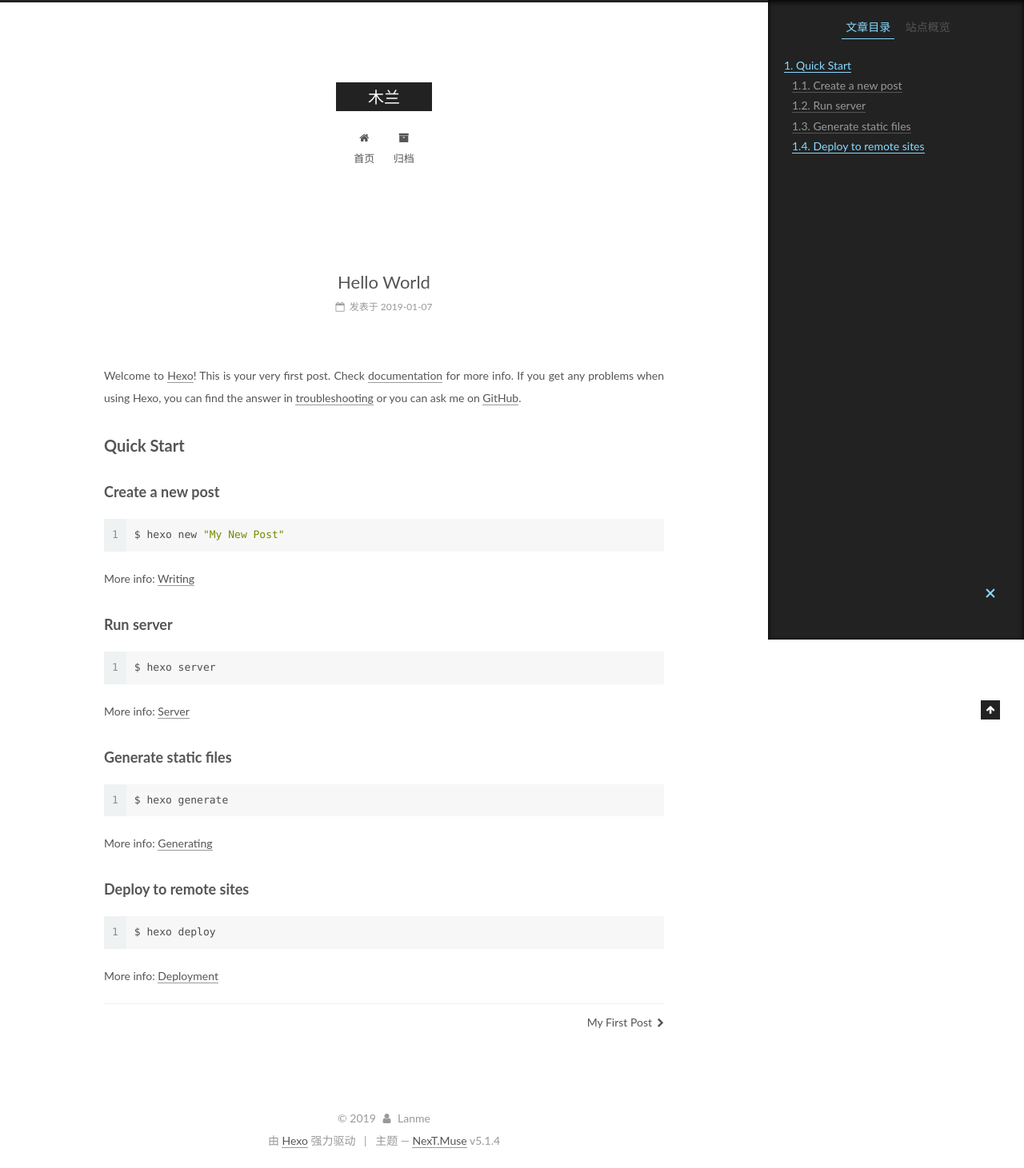
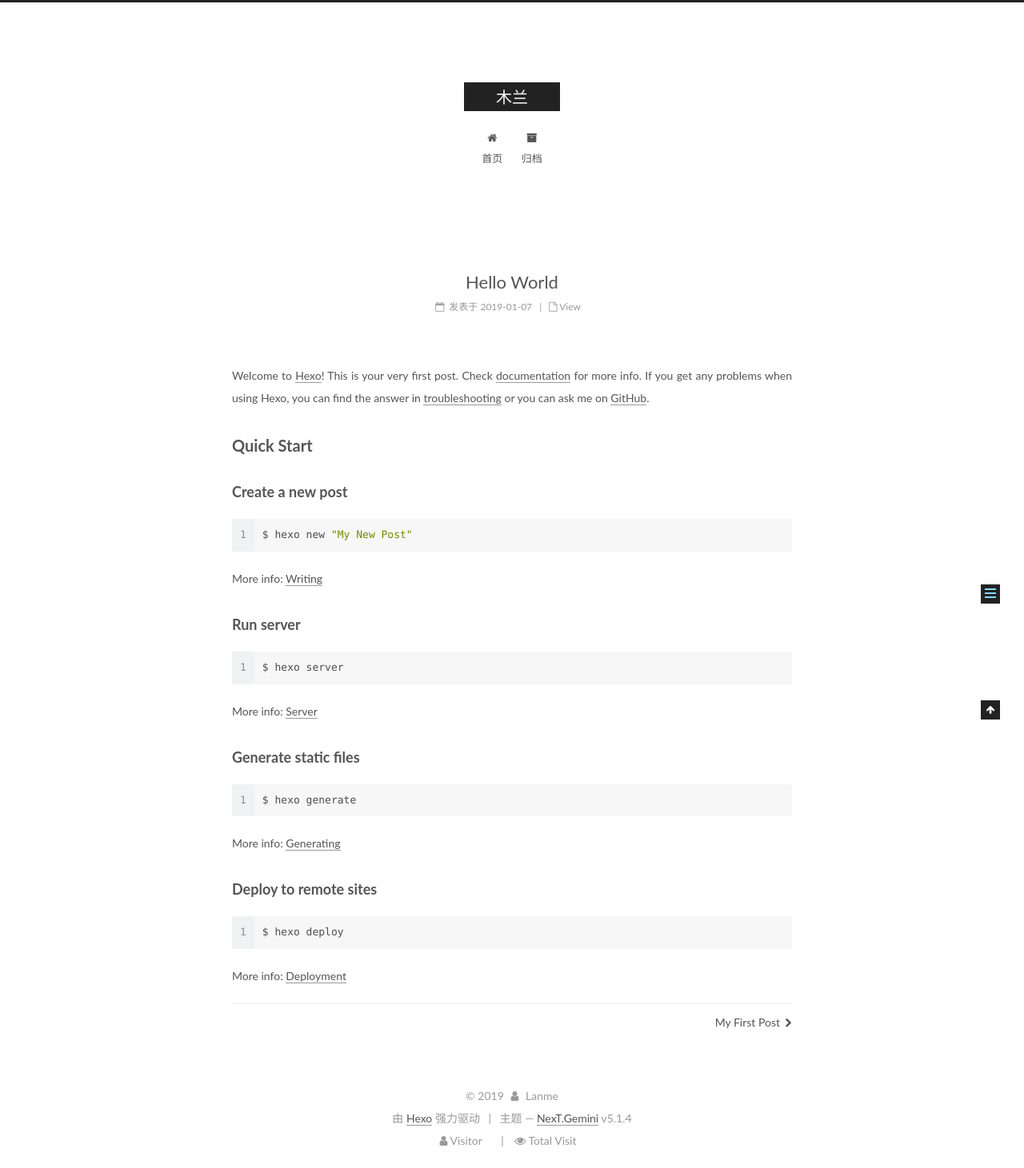
Before and after one commit to Lanme/Lanme.github.io, a plain HTML site: page 2019/01/07/hello-world/index.html in a window 1280 px wide. Shown: the whole page at 80% size. Drawn offline with Linux system fonts and the light colour scheme; some packages are replaced by stand-ins of ours; a script that the page names is missing.

Commit message:
Site updated: 2019-01-08 01:00:58

```diff
--- a/2019/01/07/hello-world/index.html
+++ b/2019/01/07/hello-world/index.html
@@ -5,7 +5,7 @@
 
 
 
-<html class="theme-next muse use-motion" lang="zh-Hans">
+<html class="theme-next gemini use-motion" lang="zh-Hans">
 <head><meta name="generator" content="Hexo 3.8.0">
   <meta charset="UTF-8">
 <meta http-equiv="X-UA-Compatible" content="IE=edge">
@@ -97,7 +97,7 @@
   var NexT = window.NexT || {};
   var CONFIG = {
     root: '/',
-    scheme: 'Muse',
+    scheme: 'Gemini',
     version: '5.1.4',
     sidebar: {"position":"left","display":"post","offset":12,"b2t":false,"scrollpercent":false,"onmobile":false},
     fancybox: true,
@@ -280,6 +280,11 @@
 
 
 
+
+            <span class="post-meta-divider">|</span>
+            <span class="page-pv"><i class="fa fa-file-o"></i> View
+            <span class="busuanzi-value" id="busuanzi_value_page_pv"></span>
+            </span>
 
 
 
@@ -492,11 +497,31 @@
 
 
 
-  <div class="theme-info">主题 &mdash; <a class="theme-link" target="_blank" href="https://github.com/iissnan/hexo-theme-next">NexT.Muse</a> v5.1.4</div>
+  <div class="theme-info">主题 &mdash; <a class="theme-link" target="_blank" href="https://github.com/iissnan/hexo-theme-next">NexT.Gemini</a> v5.1.4</div>
 
 
 
 
+
+<div class="busuanzi-count">
+  <script async src="https://dn-lbstatics.qbox.me/busuanzi/2.3/busuanzi.pure.mini.js"></script>
+
+
+    <span class="site-uv">
+      <i class="fa fa-user"></i> Visitor
+      <span class="busuanzi-value" id="busuanzi_value_site_uv"></span>
+
+    </span>
+
+
+
+    <span class="site-pv">
+      <i class="fa fa-eye"></i> Total Visit
+      <span class="busuanzi-value" id="busuanzi_value_site_pv"></span>
+
+    </span>
+
+</div>
 
 
 
@@ -593,6 +618,13 @@
 
 
 
+  <script type="text/javascript" src="/js/src/affix.js?v=5.1.4"></script>
+
+  <script type="text/javascript" src="/js/src/schemes/pisces.js?v=5.1.4"></script>
+
+
+
+
   <script type="text/javascript" src="/js/src/scrollspy.js?v=5.1.4"></script>
 <script type="text/javascript" src="/js/src/post-details.js?v=5.1.4"></script>
 
```
Also changed, not shown: 2019/01/08/My-First-Post/index.html (+35 -3 lines), archives/2019/01/index.html (+30 -3 lines), archives/2019/index.html (+30 -3 lines), archives/index.html (+30 -3 lines), index.html (+30 -3 lines).
